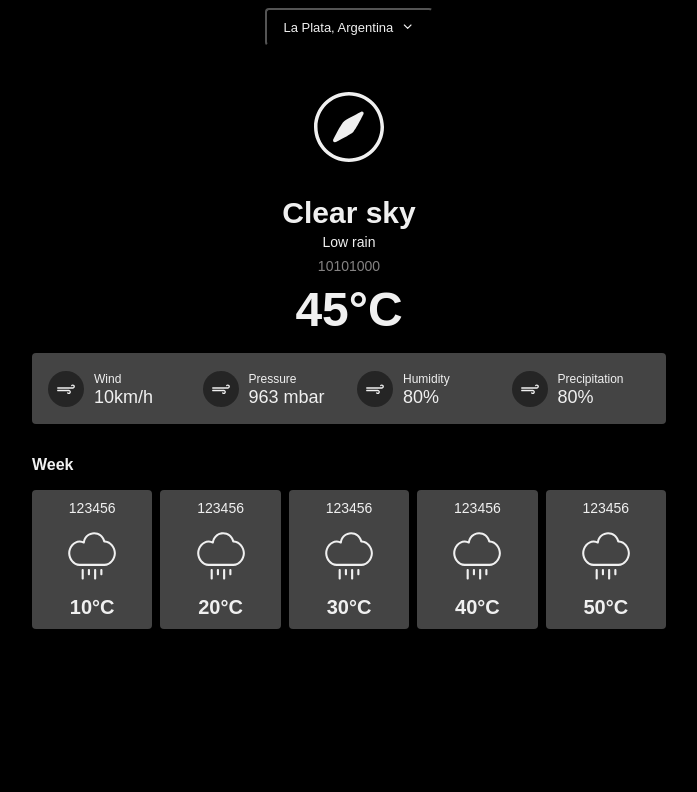
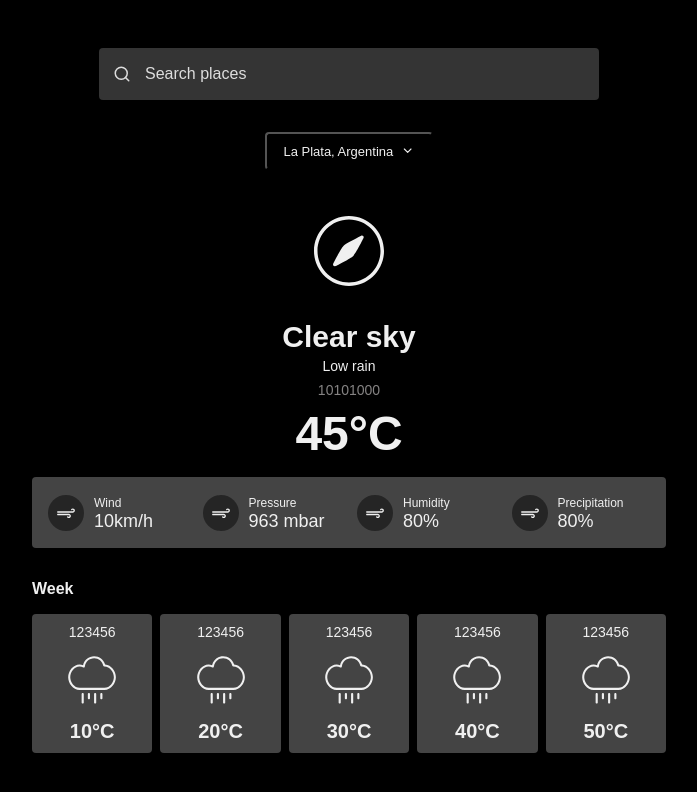
Before and after one commit to geniilsonfernandes/weather-app-react-s, a React (Create React App) app: page / in a window 1280 px wide. Shown: the top 792 px of the page, without its empty margins (291-988 px from the left). Built offline with nearby package versions, Linux system fonts and the light colour scheme.

Commit message:
:zap:chore(Base): apply css styles

```diff
--- a/src/App.js
+++ b/src/App.js
@@ -2,11 +2,13 @@ import { ThemeProvider } from "styled-components";
 import theme from "./styles/theme";
 import GlobalStyle from "./styles/globalStyles";
 import { Home } from "./pages/Home";
-
+import { Base } from "./pages/Base";
 function App() {
   return (
     <ThemeProvider theme={theme}>
-      <Home />
+      <Base>
+        <Home />
+      </Base>
       <GlobalStyle />
     </ThemeProvider>
   );
--- a/src/pages/Base/index.jsx
+++ b/src/pages/Base/index.jsx
@@ -5,10 +5,12 @@ import * as S from "./styles";
 
 export const Base = ({ children }) => {
   return (
-    <S.Head>
-      <SearchInput />
+    <S.Main>
+      <S.Header>
+        <SearchInput />
+      </S.Header>
       {children}
-    </S.Head>
+    </S.Main>
   );
 };
 
--- a/src/pages/Base/styles.js
+++ b/src/pages/Base/styles.js
@@ -1,5 +1,10 @@
 import styled from "styled-components";
 
-export const Head = styled.header`
-  padding: 56px 0;
+export const Main = styled.header``;
+
+export const Header = styled.header`
+  padding: 48px 0;
+  padding-bottom: 24px;
+  display: flex;
+  justify-content: center;
 `;
```
